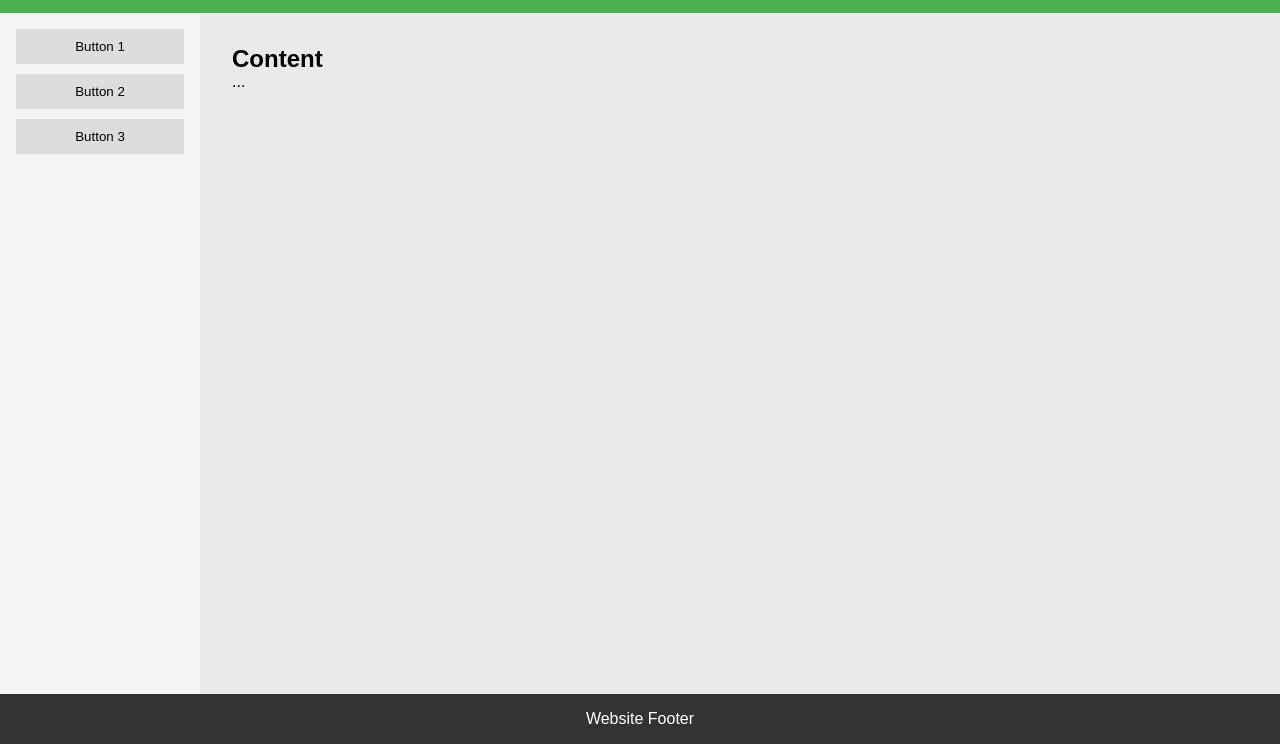
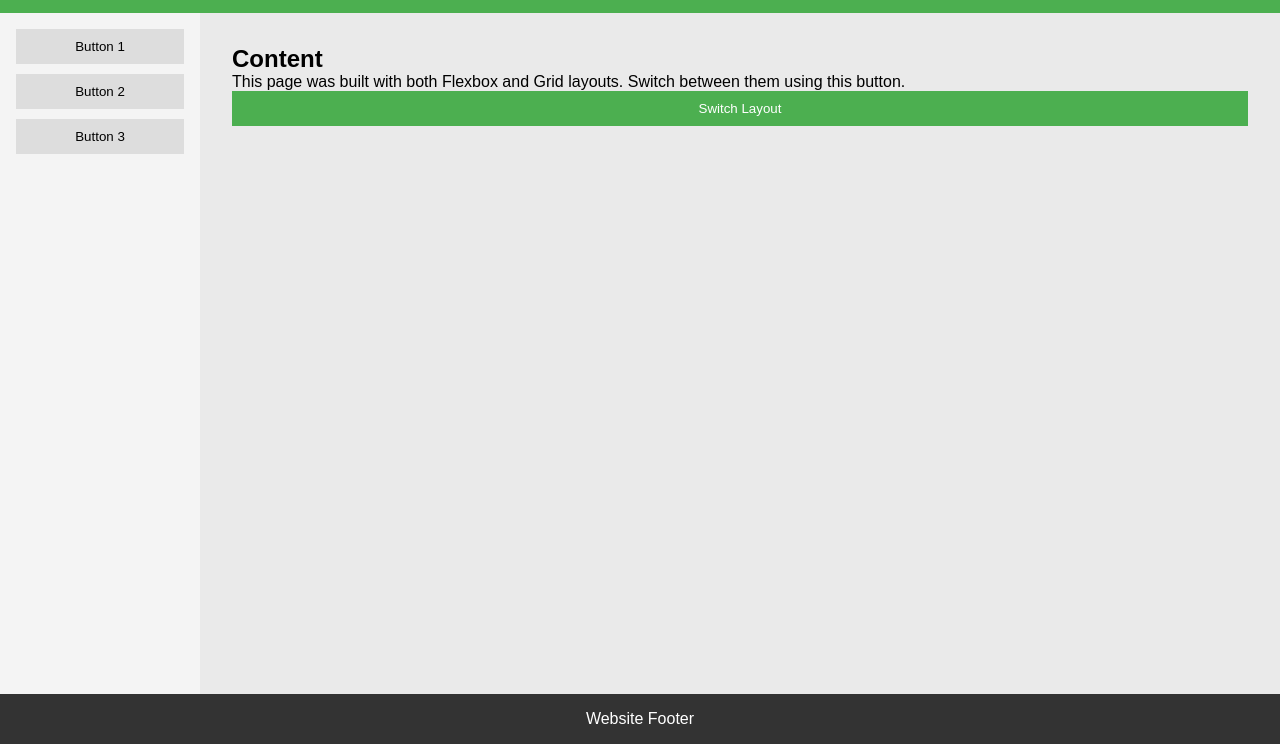
Before and after one commit to andreea-mgh/site_layout, a plain HTML site: page index.html in a window 1280 px wide. Shown: the part 56-800 px from the top of the page. Drawn offline with Linux system fonts and the light colour scheme.

Commit message:
switch button

```diff
--- a/index.html
+++ b/index.html
@@ -4,9 +4,12 @@
     <meta charset="UTF-8">
     <meta name="viewport" content="width=device-width, initial-scale=1.0">
     <title>Flexbox/Grid Layout Switcher</title>
-    <link rel="stylesheet" href="style_flex.css">
+    <link rel="stylesheet" href="style_grid.css" id="grid_style" disabled>
+    <link rel="stylesheet" href="style_flex.css" id="flex_style">
 </head>
 <body>
+
+    <script src="toggle.js"></script>
 
     <header>
         <h1>Header</h1>
@@ -20,7 +23,8 @@
         </div>
         <div class="content">
             <h2>Content</h2>
-            <p>...</p>
+            <p>This page was built with both Flexbox and Grid layouts. Switch between them using this button.</p>
+            <button class="switcher toggle-btn" onclick="toggleLayout()">Switch Layout</button>
         </div>
     </div>
 
--- a/style_flex.css
+++ b/style_flex.css
@@ -42,6 +42,22 @@ footer {
 .sidebar button:hover {
     background-color: #ccc;
 }
+
+button.switcher {
+    display: block;
+    width: 100%;
+    padding: 10px;
+    margin-bottom: 10px;
+    background-color: #4CAF50;
+    color: white;
+    border: none;
+    cursor: pointer;
+}
+button:hover.switcher  {
+    background-color: white;
+    color: #4CAF50;
+}
+
 .content {
     flex: 1;
     padding: 2em;
--- a/style_grid.css
+++ b/style_grid.css
@@ -41,6 +41,22 @@ footer {
 .sidebar button:hover {
     background-color: #ccc;
 }
+
+button.switcher {
+    display: block;
+    width: 100%;
+    padding: 10px;
+    margin-bottom: 10px;
+    background-color: #4CAF50;
+    color: white;
+    border: none;
+    cursor: pointer;
+}
+button:hover.switcher  {
+    background-color: white;
+    color: #4CAF50;
+}
+
 .content {
     padding: 2em;
     background-color: #eaeaea;
```
